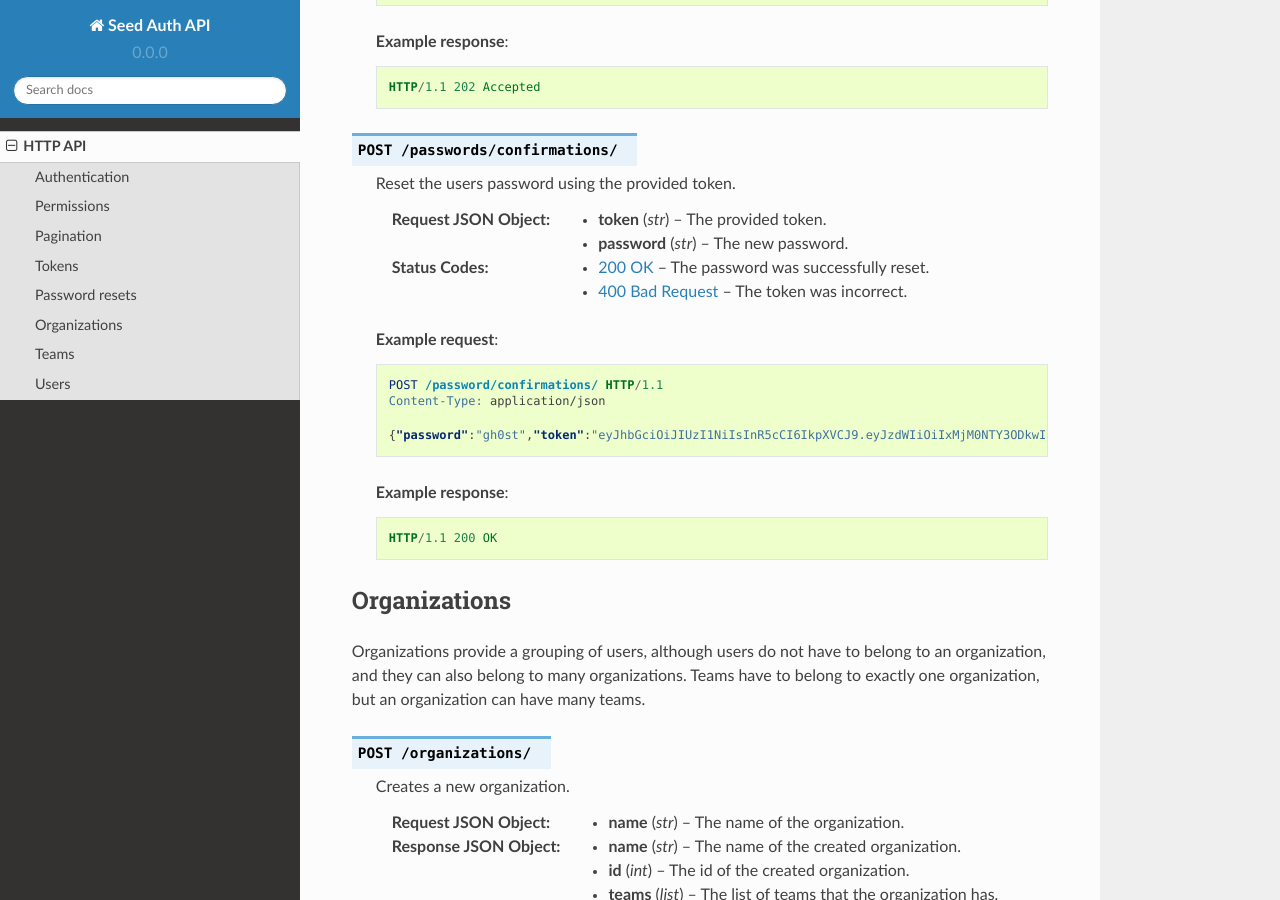
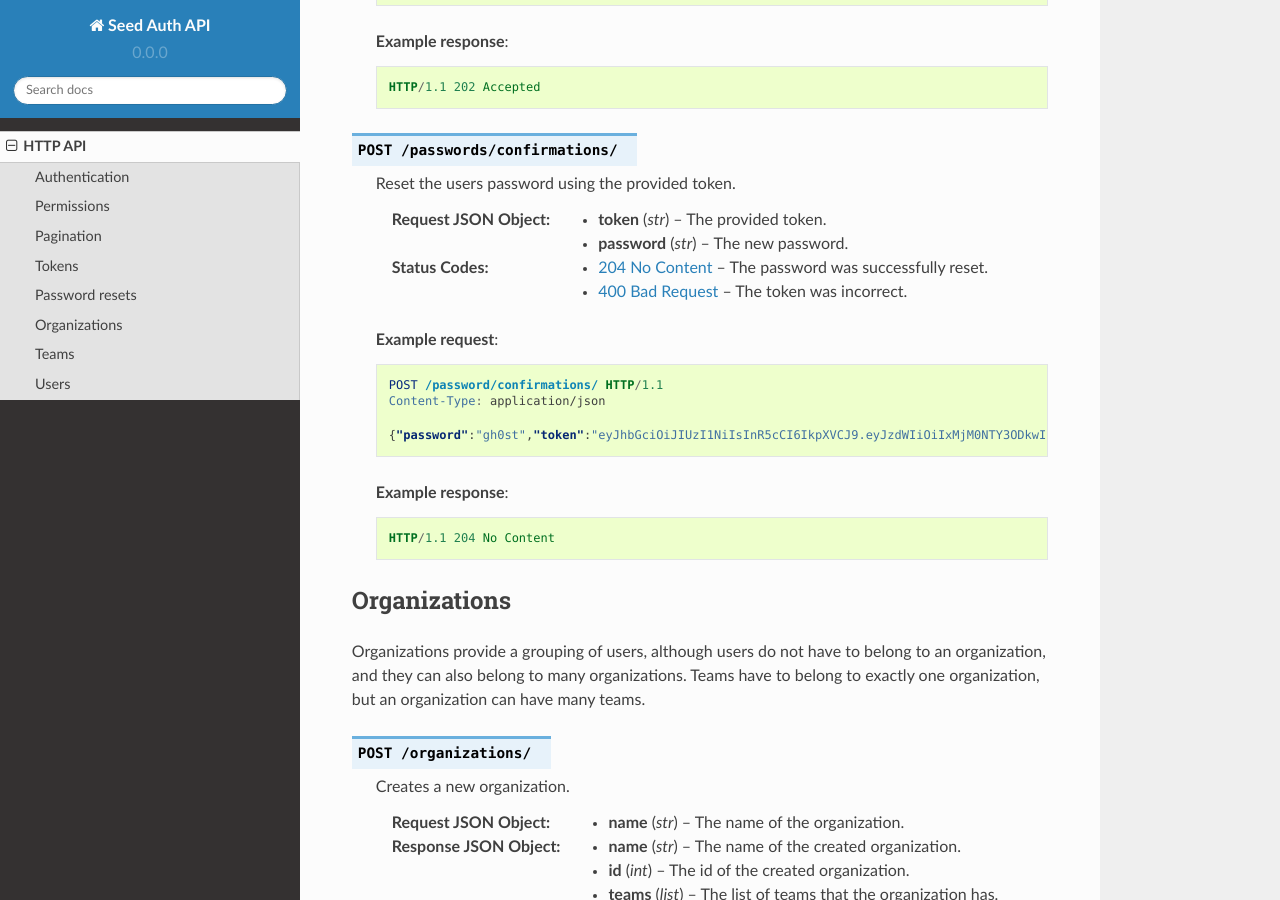
Before and after one commit to praekelt/seed-auth-api, a Sphinx documentation site: the page built from docs/http_api.rst, in a window 1280 px wide and 900 px high, scrolled down 3480 px. Built offline with Sphinx 7.4.7 and the Read the Docs theme 2.0.0, drawn with Linux system fonts in a browser that asks for light colours.

Commit message:
Use HTTP 204 for password reset successful result

```diff
--- a/docs/http_api.rst
+++ b/docs/http_api.rst
@@ -196,7 +196,7 @@ To reset a user's password, the following steps should be followed:
 
    :<json str token: The provided token.
    :<json str password: The new password.
-   :code 200: The password was successfully reset.
+   :code 204: The password was successfully reset.
    :code 400: The token was incorrect.
 
    **Example request**:
@@ -212,7 +212,7 @@ To reset a user's password, the following steps should be followed:
 
    .. sourcecode:: http
 
-      HTTP/1.1 200 OK
+      HTTP/1.1 204 No Content
 
 
 Organizations
```
